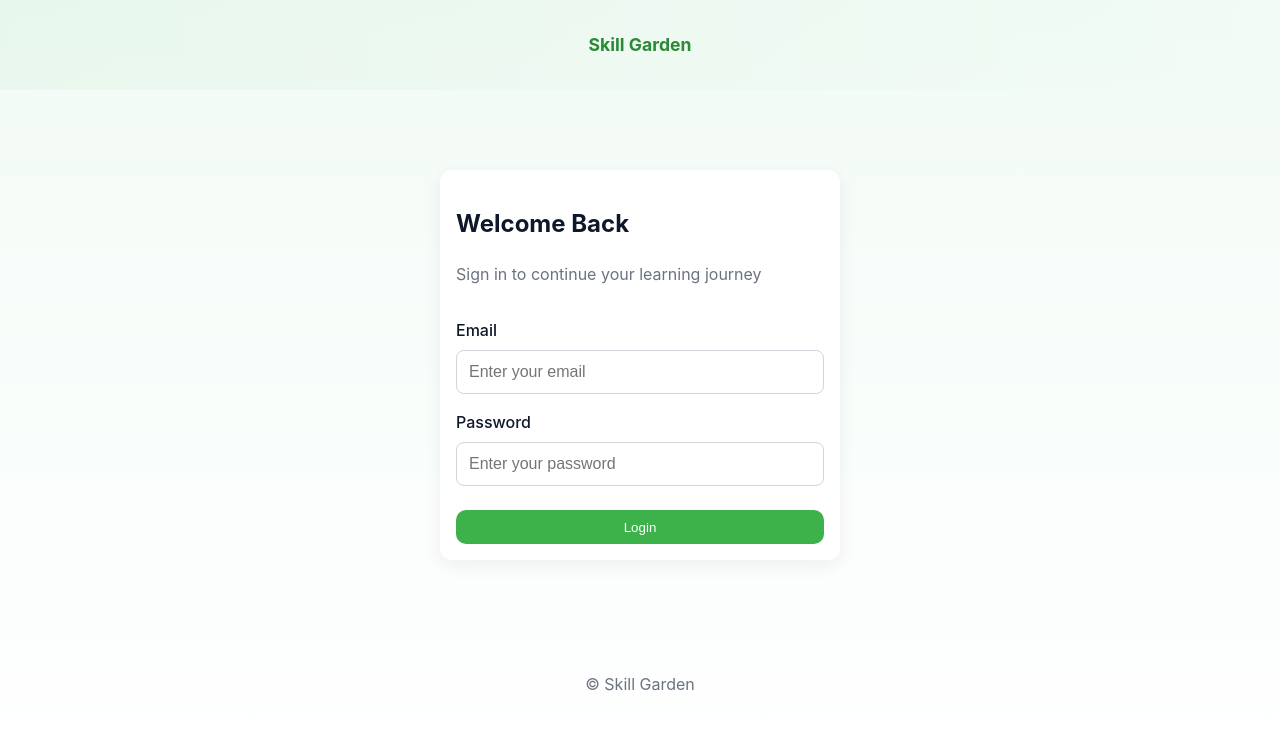
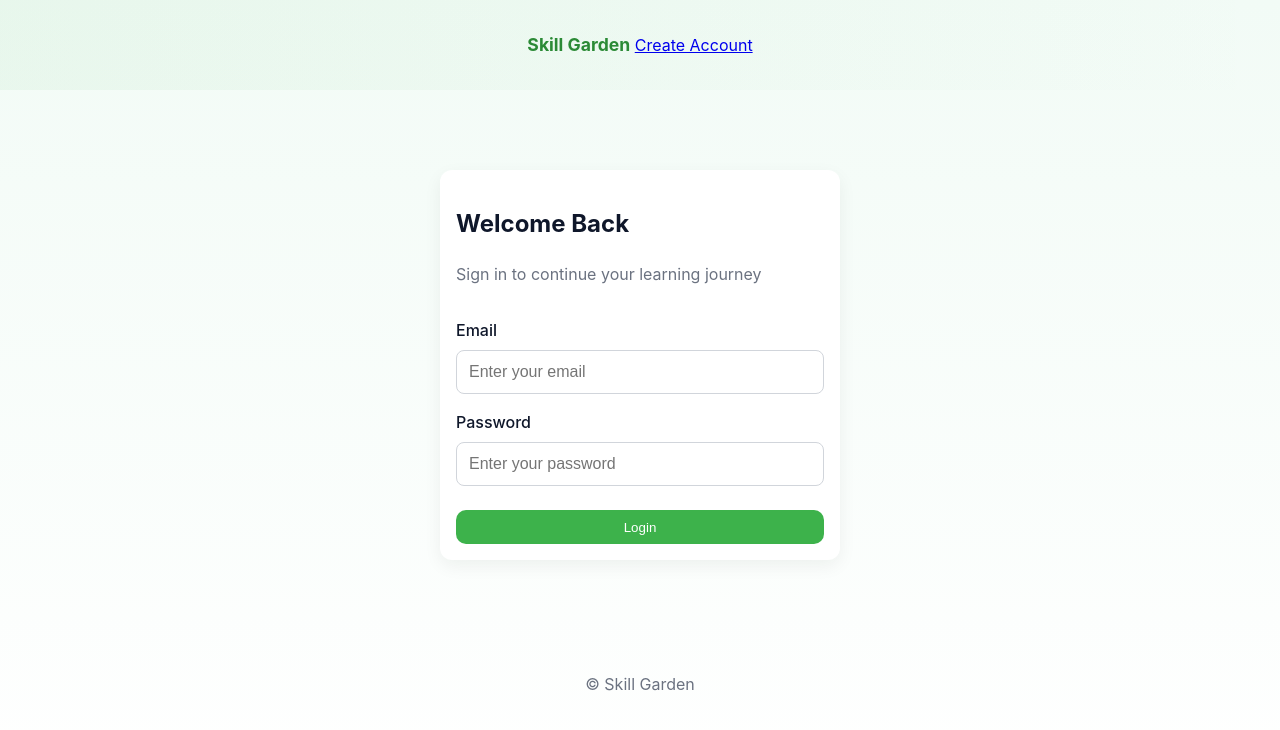
Before and after one commit to Ishvinay-23/Skill-Garden, a website: page login.html in a window 1280 px wide. Drawn offline with Linux system fonts and the light colour scheme.

Commit message:
new registration

```diff
--- a/login.html
+++ b/login.html
@@ -10,6 +10,7 @@
   <header class="site-header">
     <div class="container">
       <a href="index.html" class="brand">Skill Garden</a>
+      <a href="register.html">Create Account</a>
     </div>
   </header>
 
```
